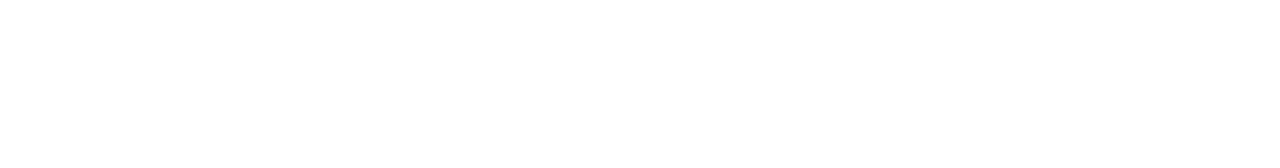
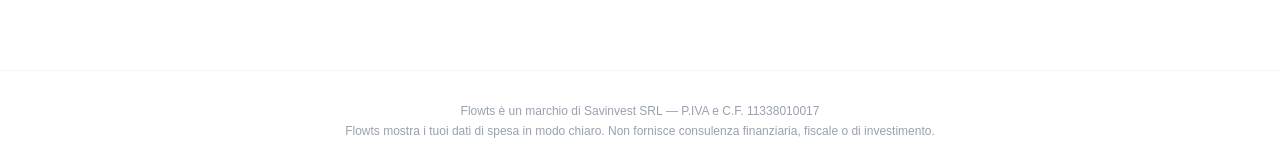
Before and after one commit to Gandalfelsavia/spendix, a Next.js app: page /auth in a window 1280 px wide. Shown: the part 718-886 px from the top of the page. Before the commit the page ends 800 px from the top, so only its background shows below. Built offline with nearby package versions, Linux system fonts and the light colour scheme; no server answers.

Commit message:
footer con dati societari aggiunto anche in pagina login

```diff
--- a/app/auth/page.js
+++ b/app/auth/page.js
@@ -112,6 +112,17 @@
           Noi di Flowts ci teniamo alla tua privacy — nessun dato verrà conservato
         </p>
       </div>
+    {/* Footer */}
+    <footer className="border-t border-gray-100 mt-16 py-8">
+        <div className="max-w-2xl mx-auto px-6 text-center">
+          <p className="text-xs text-gray-400">
+            Flowts è un marchio di <span className="font-medium">Savinvest SRL</span> — P.IVA e C.F. 11338010017
+          </p>
+          <p className="text-xs text-gray-400 mt-1">
+            Flowts mostra i tuoi dati di spesa in modo chiaro. Non fornisce consulenza finanziaria, fiscale o di investimento.
+          </p>
+        </div>
+      </footer>
     </main>
   )
 }
```
